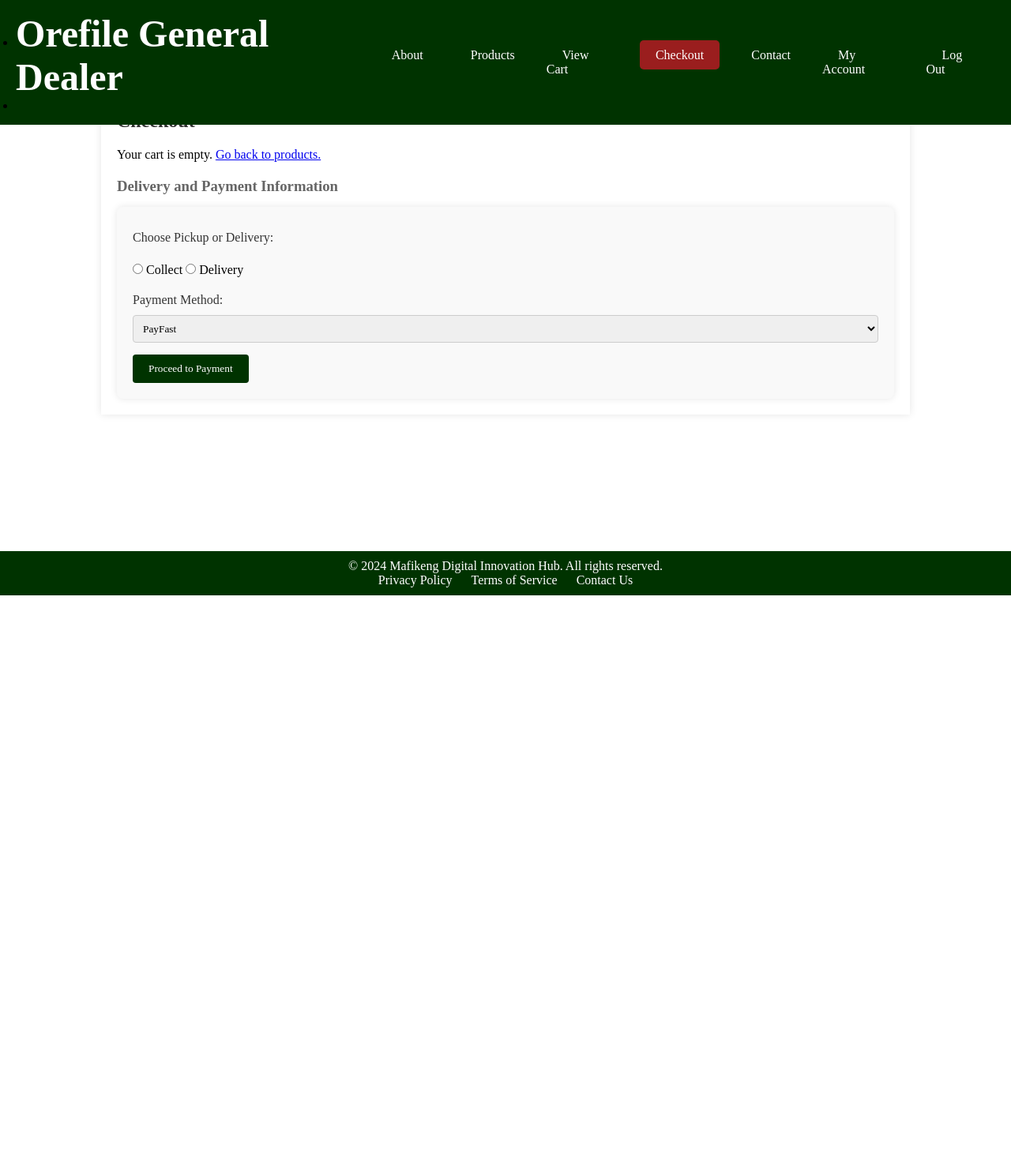
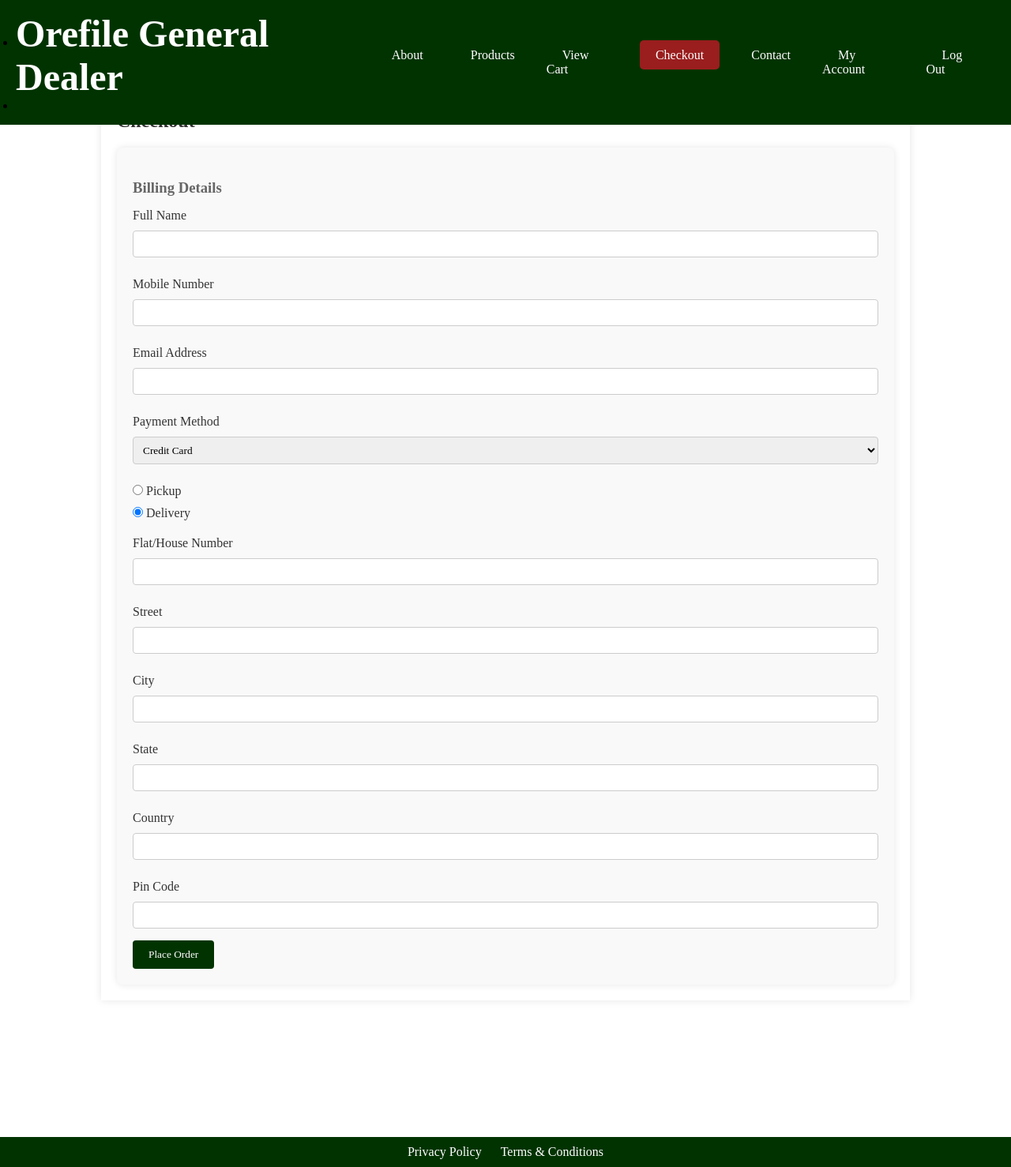
Before and after one commit to Reeba-code/Orefile-General-Dealer, a PHP site: page /checkout.php in a window 1280 px wide. Shown: the whole page at 79% size. Before the commit the page ends 754 px from the top, so only its background shows below. Run offline with PHP 8.4, Linux system fonts and the light colour scheme; the visitor is signed in with stand-in values (Sample User, id 1).

Commit message:
Update checkout.php

```diff
--- a/checkout.php
+++ b/checkout.php
@@ -7,9 +7,7 @@ if (!isset($_SESSION['username'])) {
     exit();
 }
 
-
 $total = 0;
-
 
 if (isset($_POST['update_cart'])) {
     if (isset($_SESSION['cart']) && !empty($_SESSION['cart'])) {
@@ -26,7 +24,6 @@ if (isset($_POST['update_cart'])) {
     exit();
 }
 
-
 if ($_SERVER['REQUEST_METHOD'] == 'POST' && isset($_POST['order'])) {
     $name = filter_var($_POST['name'], FILTER_SANITIZE_STRING);
     $number = filter_var($_POST['number'], FILTER_SANITIZE_STRING);
@@ -39,46 +36,30 @@ if ($_SERVER['REQUEST_METHOD'] == 'POST' && isset($_POST['order'])) {
                filter_var($_POST['country'], FILTER_SANITIZE_STRING) .' - '.
                filter_var($_POST['pin_code'], FILTER_SANITIZE_STRING);
 
-
-    $user_id = $_SESSION['user_id']; // Example; ensure you have the user ID in the session
-
+    $user_id = $_SESSION['user_id'];
 
     if (!empty($_SESSION['cart'])) {
-        // Insert order into the orders table
         $insert_order = $conn->prepare("INSERT INTO `orders`(user_id, name, number, email, method, address, total_products, total_price) VALUES(?, ?, ?, ?, ?, ?, ?, ?)");
-
-
         $total_products = array_sum($_SESSION['cart']);
         $total_price = 0;
-
         $insert_order->execute([$user_id, $name, $number, $email, $method, $address, $total_products, $total_price]);
-
-
         $order_id = $conn->lastInsertId();
-
 
         foreach ($_SESSION['cart'] as $product_id => $quantity) {
             $result = $mysqli->query("SELECT price FROM products WHERE id = $product_id");
             if ($result) {
                 $product = $result->fetch_object();
                 $cost = $product->price * $quantity;
-
-                // Insert each item into the order_items table
                 $stmt = $mysqli->prepare("INSERT INTO order_items (order_id, product_id, quantity, price) VALUES (?, ?, ?, ?)");
                 $stmt->bind_param('iiid', $order_id, $product_id, $quantity, $product->price);
                 $stmt->execute();
-                $total_price += $cost; // Accumulate total price
+                $total_price += $cost;
             }
         }
 
-
         $update_order = $conn->prepare("UPDATE orders SET total_price = ? WHERE id = ?");
         $update_order->execute([$total_price, $order_id]);
-
-
         unset($_SESSION['cart']);
-
-
         header("Location: payment.php");
         exit();
     } else {
@@ -311,114 +292,76 @@ if ($_SERVER['REQUEST_METHOD'] == 'POST' && isset($_POST['order'])) {
         echo '</tr>';
 
         foreach($_SESSION['cart'] as $product_id => $quantity) {
-            $result = $mysqli->query("SELECT product_code, product_name, price FROM products WHERE id = ".$product_id);
-            if($result) {
-                while($obj = $result->fetch_object()) {
-                    $cost = $obj->price * $quantity;
+            $result = $mysqli->query("SELECT product_code, product_name, price FROM products WHERE id = $product_id");
+            $product = $result->fetch_object();
+            $cost = $product->price * $quantity;
             $total += $cost;
+
             echo '<tr>';
-                    echo '<td>'.$obj->product_code.'</td>';
-                    echo '<td>'.$obj->product_name.'</td>';
-                    echo '<td>'.$quantity.'</td>';
-                    echo '<td>'.$cost.'</td>';
+            echo '<td>' . $product->product_code . '</td>';
+            echo '<td>' . $product->product_name . '</td>';
+            echo '<td>' . $quantity . '</td>';
+            echo '<td>' . $cost . '</td>';
             echo '</tr>';
         }
-            }
-        }
-
-        echo '<tr class="total-row">';
-        echo '<td colspan="3" align="right">Total</td>';
-        echo '<td>'.$total.'</td>';
-        echo '</tr>';
+        echo '<tr><td colspan="3" class="total-row">Total: </td><td>' . $total . '</td></tr>';
         echo '</table>';
-    } else {
-        echo '<p>Your cart is empty. <a href="products.php">Go back to products.</a></p>';
     }
     ?>
 
-    <!-- Checkout Form -->
-    <h3>Delivery and Payment Information</h3>
-    <form action="payment.php" method="POST">
-        <!-- Pickup or Delivery Option -->
+    <form method="POST">
+        <h3>Billing Details</h3>
+        <label for="name">Full Name</label>
+        <input type="text" name="name" required>
+
+        <label for="number">Mobile Number</label>
+        <input type="tel" name="number" required>
+
+        <label for="email">Email Address</label>
+        <input type="text" name="email" required>
+
+        <label for="payment_method">Payment Method</label>
+        <select name="payment_method">
+            <option value="credit_card">Credit Card</option>
+            <option value="paypal">PayPal</option>
+        </select>
+
         <div class="radio-buttons">
-            <label>Choose Pickup or Delivery:</label><br>
-            <input type="radio" name="order_type" value="Collect" id="collect" onclick="toggleAddressFields()" required> Collect
-            <input type="radio" name="order_type" value="Delivery" id="delivery" onclick="toggleAddressFields()" required> Delivery
+            <label><input type="radio" name="delivery_method" value="pickup"> Pickup</label>
+            <label><input type="radio" name="delivery_method" value="delivery" checked> Delivery</label>
         </div>
 
-        <!-- Address Fields (shown only if 'Delivery' is selected) -->
-        <div id="addressFields" style="display:none;">
-            <label for="name">Full Name:</label>
-            <input type="text" name="name" id="name">
+        <div id="addressFields">
+            <label for="flat">Flat/House Number</label>
+            <input type="text" name="flat" required>
 
-            <label for="address">Address:</label>
-            <input type="text" name="address" id="address">
+            <label for="street">Street</label>
+            <input type="text" name="street" required>
 
-            <label for="city">Village:</label>
-            <input type="text" name="city" id="city">
+            <label for="city">City</label>
+            <input type="text" name="city" required>
 
-            <label for="mobile_number">Mobile Number:</label>
-            <input type="tel" name="mobile_number" id="mobile_number" placeholder="Enter your mobile number" required pattern="[0-9]{10}" title="Please enter a valid 10-digit mobile number">
+            <label for="state">State</label>
+            <input type="text" name="state" required>
+
+            <label for="country">Country</label>
+            <input type="text" name="country" required>
+
+            <label for="pin_code">Pin Code</label>
+            <input type="text" name="pin_code" required>
         </div>
 
-        <!-- Payment Method -->
-        <label for="payment">Payment Method:</label>
-        <select name="payment_method">
-            <option value="PayFast">PayFast</option>
-            <option value="Credit Card">Credit Card</option>
-            <option value="paypal">PayPal</option>
-            <option value="bank_transfer">Bank Transfer</option>
-        </select>
-
-
-        <!-- Proceed to Payment -->
-        <input type="hidden" name="total_cost" value="<?php echo $total; ?>">
-        <input type="submit" value="Proceed to Payment" class="button">
+        <input type="submit" name="order" value="Place Order" class="button">
     </form>
 </div>
 
-
-    <footer class="footer">
+<div class="footer">
     <div class="footer-content">
-            <p>&copy; 2024 Mafikeng Digital Innovation Hub. All rights reserved.</p>
         <ul class="footer-links">
-                <li><a href="#">Privacy Policy</a></li>
-                <li><a href="#">Terms of Service</a></li>
-                <li><a href="#">Contact Us</a></li>
+            <li><a href="privacy-policy.php">Privacy Policy</a></li>
+            <li><a href="terms.php">Terms & Conditions</a></li>
         </ul>
     </div>
-    </footer>
-
-
-    <script>
-    // Toggle visibility of address fields
-    function toggleAddressFields() {
-        var deliveryOption = document.getElementById('delivery');
-        var addressFields = document.getElementById('addressFields');
-        addressFields.style.display = deliveryOption.checked ? 'block' : 'none';
-    }
-
-    // Real-time total update using AJAX
-    function updateCartTotal() {
-        var xhr = new XMLHttpRequest();
-        xhr.open('POST', 'checkout.php', true);
-        xhr.setRequestHeader('Content-type', 'application/x-www-form-urlencoded');
-        xhr.onreadystatechange = function() {
-            if (xhr.readyState === 4 && xhr.status === 200) {
-                // Update the total cost on the page
-                document.getElementById('total-cost').innerHTML = xhr.responseText;
-                document.getElementById('total_cost').value = xhr.responseText; // Update hidden input for form submission
-            }
-        };
-        xhr.send('update_cart=true');
-    }
-
-    // Call the updateCartTotal function when the page loads
-    window.onload = function() {
-        updateCartTotal();
-    };
-</script>
-
-    </script>
+</div>
 </body>
 </html>
```
Lines whose indentation alone changed are shown as unchanged.
